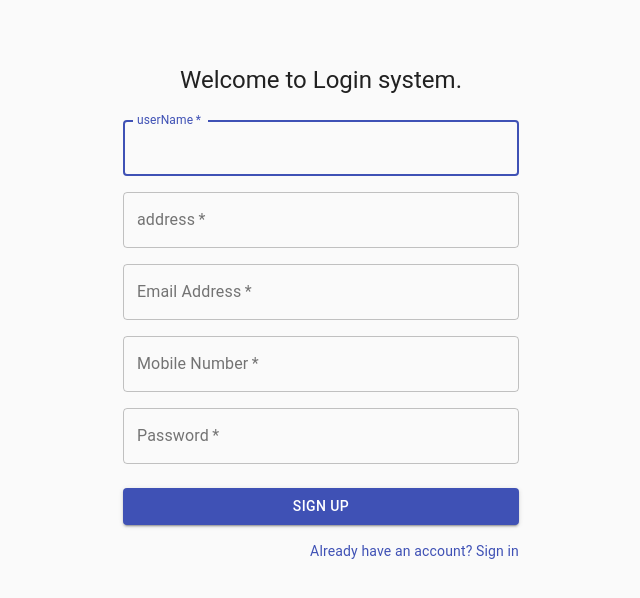
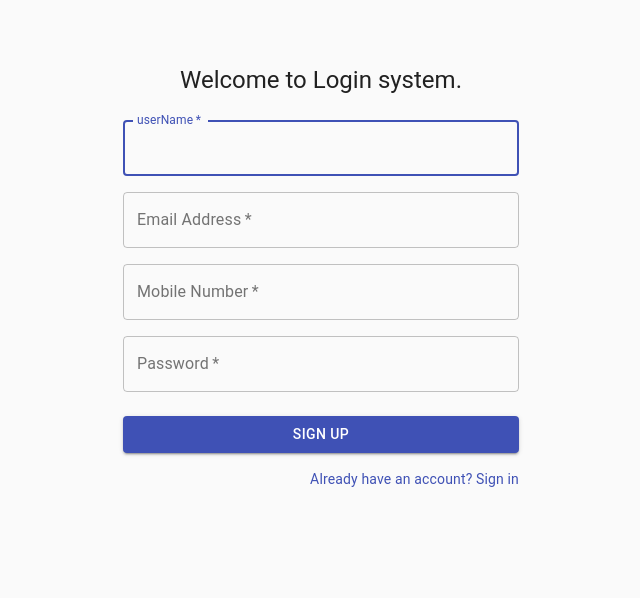
Before and after one commit to AbdHussein/AWS-Thesis-Proj, a React (Create React App) app in the folder client/: page /signUp in a window 1280 px wide. Shown: the top 598 px of the page, without its empty margins (319-959 px from the left). Built offline with nearby package versions, Linux system fonts and the light colour scheme.

Commit message:
sign up in progress and data changed

```diff
--- a/client/src/components/Auth/SignUp.js
+++ b/client/src/components/Auth/SignUp.js
@@ -10,6 +10,7 @@ import Grid from '@material-ui/core/Grid';
 import Typography from '@material-ui/core/Typography';
 import { makeStyles } from '@material-ui/core/styles';
 import Container from '@material-ui/core/Container';
+import Constants from '../constants/Queries';
 
 const useStyles = makeStyles((theme) => ({
   paper: {
@@ -28,117 +29,110 @@ const useStyles = makeStyles((theme) => ({
   },
 }));
 
-export default function SignUp() {
+export default function SignUp(props) {
   const classes = useStyles();
-  const [state , setState] = useState({
-    email : "",
-    password : "",
-    userName : "",
-    address : "",
-    mobile : "",
-})
-const handelChange = (e)=>{
-    const {id , value} = e.target
-    setState(prevState => ({
-        ...prevState,
-        [id] : value
-    }))
-}
-const handleSubmit = (e) =>{
+  const [state, setState] = useState({
+    email: '',
+    password: '',
+    userName: '',
+    mobile: '',
+  });
+  const handelChange = (e) => {
+    const { id, value } = e.target;
+    setState((prevState) => ({
+      ...prevState,
+      [id]: value,
+    }));
+  };
+  const handleSubmit = (e) => {
     e.preventDefault();
-    console.log(state.email,state.password,state.userName,state.address,state.mobile)
-}
+    const query = Constants.signUp(
+      state.userName,
+      state.email,
+      state.password,
+      state.mobile
+    );
+    const request = Constants.request(query);
+    props.history.push('/');
+  };
   return (
-    <Container component="main" maxWidth="xs">
+    <Container component='main' maxWidth='xs'>
       <CssBaseline />
       <div className={classes.paper}>
-        <Typography component="h1" variant="h5">
-        Welcome to Login system.
+        <Typography component='h1' variant='h5'>
+          Welcome to Login system.
         </Typography>
         <form className={classes.form} noValidate>
           <Grid container spacing={2}>
             <Grid item xs={12}>
               <TextField
-                autoComplete="username"
-                name="userName"
-                variant="outlined"
+                autoComplete='username'
+                name='userName'
+                variant='outlined'
                 required
                 fullWidth
-                onChange = {handelChange}
-                value = {state.userName}
-                id="userName"
-                label="userName"
+                onChange={handelChange}
+                value={state.userName}
+                id='userName'
+                label='userName'
                 autoFocus
-              />
-            </Grid>
-            <Grid item xs={12} >
-              <TextField
-                variant="outlined"
-                required
-                fullWidth
-                id="address"
-                onChange = {handelChange}
-                value = {state.address}
-                label="address"
-                name="address"
-                autoComplete="address"
               />
             </Grid>
             <Grid item xs={12}>
               <TextField
-                variant="outlined"
+                variant='outlined'
                 required
                 fullWidth
-                id="email"
-                onChange = {handelChange}
-                value = {state.email}
-                label="Email Address"
-                name="email"
-                autoComplete="email"
+                id='email'
+                onChange={handelChange}
+                value={state.email}
+                label='Email Address'
+                name='email'
+                autoComplete='email'
               />
             </Grid>
             <Grid item xs={12}>
               <TextField
-                variant="outlined"
+                variant='outlined'
                 required
                 fullWidth
-                name="mobile"
-                label="Mobile Number"
-                onChange = {handelChange}
-                value = {state.mobile}
-                type="text"
-                id="mobile"
-                autoComplete="current-password"
+                name='mobile'
+                label='Mobile Number'
+                onChange={handelChange}
+                value={state.mobile}
+                type='text'
+                id='mobile'
+                autoComplete='current-password'
               />
-              </Grid>
+            </Grid>
             <Grid item xs={12}>
               <TextField
-                variant="outlined"
+                variant='outlined'
                 required
                 fullWidth
-                name="password"
-                label="Password"
-                type="password"
-                onChange = {handelChange}
-                value = {state.password}
-                id="password"
-                autoComplete="current-password"
+                name='password'
+                label='Password'
+                type='password'
+                onChange={handelChange}
+                value={state.password}
+                id='password'
+                autoComplete='current-password'
               />
             </Grid>
           </Grid>
           <Button
-            type="submit"
+            type='submit'
             fullWidth
-            variant="contained"
-            color="primary"
+            variant='contained'
+            color='primary'
             className={classes.submit}
-            onClick= {handleSubmit}
+            onClick={handleSubmit}
           >
             Sign Up
           </Button>
-          <Grid container justify="flex-end">
+          <Grid container justify='flex-end'>
             <Grid item>
-              <Link href="#" variant="body2">
+              <Link href='#' variant='body2'>
                 Already have an account? Sign in
               </Link>
             </Grid>
--- a/client/src/components/constants/Queries.js
+++ b/client/src/components/constants/Queries.js
@@ -37,7 +37,7 @@ const login = (username, password) => {
     }
   }`;
   return query;
-}
+};
 
 const request = async (query) => {
   try {
@@ -49,16 +49,17 @@ const request = async (query) => {
   }
 };
 
-// .then((response) => {
-//   const providers = response.data;
-//   this.setState({
-//     providers,
-//   });
-// })
-// .catch((err) => {
-//   console.log(err);
-// });
+const signUp = (username, email, password, mobile) => {
+  const q = `mutation{
+    addUser(username:"${username}", email:"${email}", password:"${password}",roleID:"3", mobile:${mobile},avatar:"${username[0]}",serviceName:"",address:"", cover:"", video:"",description:""){
+      token
+    }
+  }`;
+  return q;
+};
+
 module.exports.userByCategory = userByCategory;
 module.exports.categoryNameByID = categoryNameByID;
 module.exports.request = request;
 module.exports.login = login;
+module.exports.signUp = signUp;
```
Also changed, not shown: 2 other files (tests, documents, lock files or other folders).
